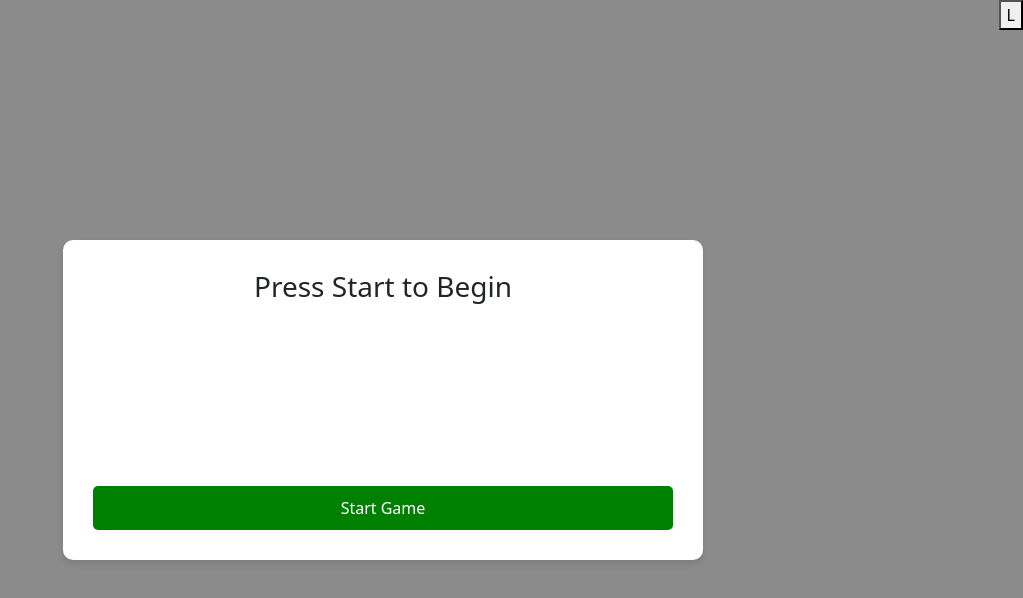
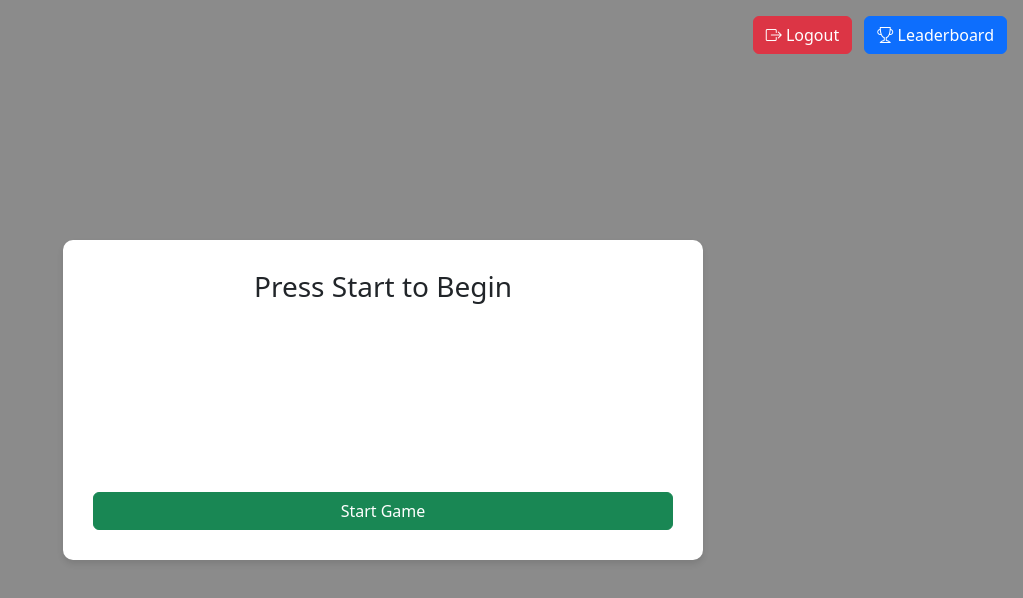
Before and after one commit to JonW2k/trivia-game, a website: page index.html in a window 1280 px wide. Shown: the whole page, without its empty margins (257-1280 px from the left). Drawn offline with nearby package versions, Linux system fonts and the light colour scheme; files whose address does not match are found by name.

Commit message:
updated to use bootstrap

```diff
--- a/index.html
+++ b/index.html
@@ -6,6 +6,7 @@
     <meta name="viewport" content="width=device-width, initial-scale=1.0">
     <title>Trivia Game</title>
     <link href="https://cdn.jsdelivr.net/npm/bootstrap@5.3.0/dist/css/bootstrap.min.css" rel="stylesheet">
+    <link rel="stylesheet" href="https://cdn.jsdelivr.net/npm/bootstrap-icons/font/bootstrap-icons.css">
     <style>
         body {
             height: 100vh;
@@ -84,20 +85,9 @@
             border-color: rgb(255, 42, 42) !important;
         }
 
-        #start-button, #skip {
-            margin-top: 20px;
-            padding: 10px 20px;
-            font-size: 16px;
-            border: none;
-            background-color: green;
-            color: white;
-            border-radius: 5px;
-            cursor: pointer;
-        }
         #skip{
             width: fit-content;
             margin-left:auto;
-            background-color: rgb(255, 125, 125);
         }
 
         .clue {
@@ -136,15 +126,23 @@
 </head>
 
 <body>
-    <button style="position: absolute; top: 0; right: 0;"
-        onclick="document.cookie='name=';document.cookie='age=';window.location.reload();">L</button>
+    <div class="position-absolute top-0 end-0 m-3">
+        <button class="btn btn-danger me-2"
+            onclick="document.cookie='name=';document.cookie='age=';window.location.reload();">
+            <i class="bi bi-box-arrow-right"></i> Logout
+        </button>
+        <a href="/leaderboard" class="btn btn-primary">
+            <i class="bi bi-trophy"></i> Leaderboard
+        </a>
+    </div>
+
     <div id="content-box" display="none">
         <div id="timer" style="opacity: 0;"></div>
         <div id="question-index" style="opacity: 0;">0/10</div>
         <h3 id="question-container">Press Start to Begin</h3>
         <div id="game-box"></div>
-        <button id="start-button">Start Game</button>
-        <button id="skip" style="display: none;" onclick="skipQuestion()">skip</button>
+        <button id="start-button" class="btn btn-success">Start Game</button>
+        <button id="skip" class="btn btn-success" style="display: none;" onclick="skipQuestion()">skip</button>
     </div>
 
     <script src="/timer.js"></script>
@@ -237,9 +235,9 @@
 
             transitionOut(async () => {
                 questions = await getGameData();
-                console.log(questions.map(item => {
-                    return item.answer;
-                }));
+                // console.log(questions.map(item => {
+                //     return item.answer;
+                // }));
                 currentQuestionIndex = -1;
                 loadNextQuestion();
                 startButton.style.display = 'none';
```
